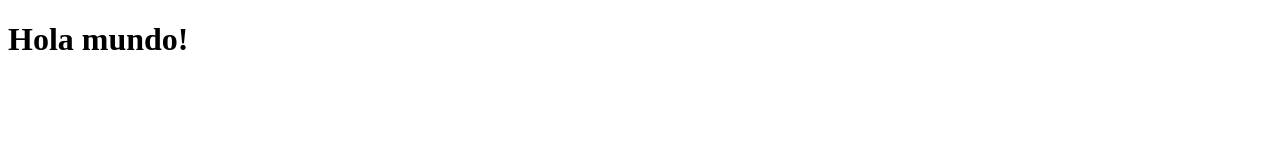
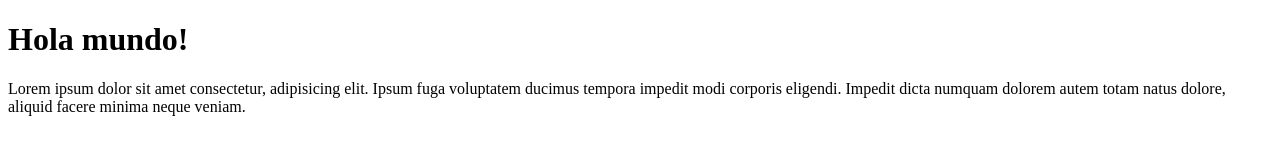
Before and after one commit to Diego-S4/Pruebas, a plain HTML site: page public/index.html in a window 1280 px wide. Drawn offline with Linux system fonts and the light colour scheme.

Commit message:
probando

```diff
--- a/public/index.html
+++ b/public/index.html
@@ -7,5 +7,6 @@
 </head>
 <body>
     <h1>Hola mundo!</h1>
+    <p>Lorem ipsum dolor sit amet consectetur, adipisicing elit. Ipsum fuga voluptatem ducimus tempora impedit modi corporis eligendi. Impedit dicta numquam dolorem autem totam natus dolore, aliquid facere minima neque veniam.</p>
 </body>
 </html>
```
